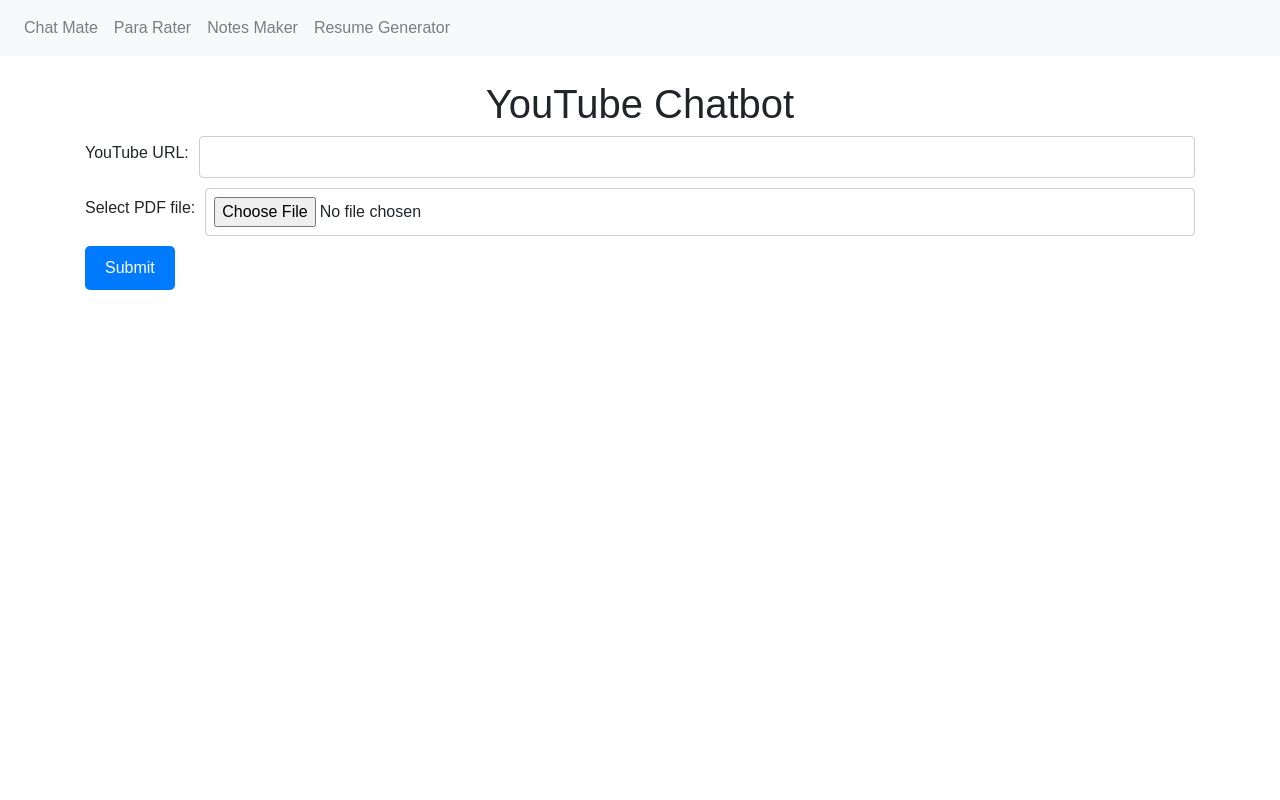
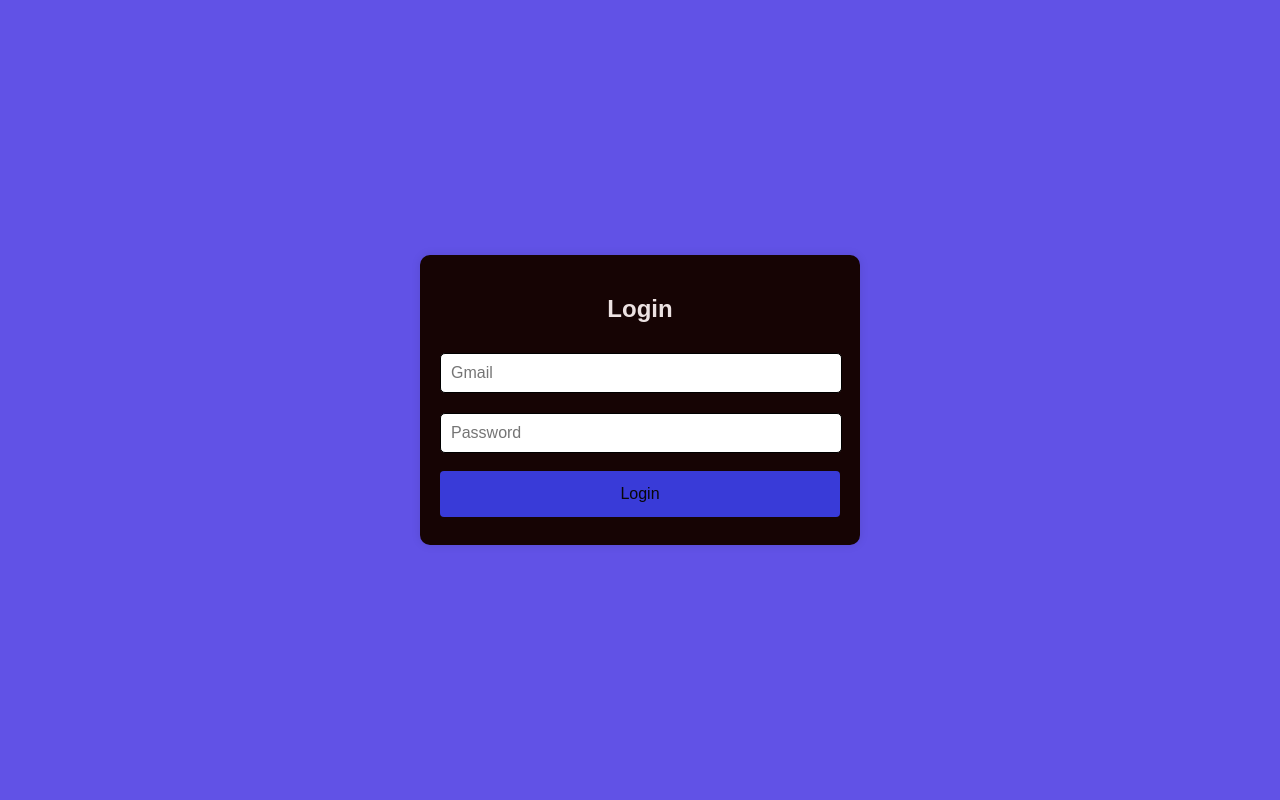
Before and after one commit to Abbilaash/StudyMate, a Flask app: page / in a window 1280 px wide. Run offline with Flask 3, Linux system fonts and the light colour scheme; some libraries are stand-ins or nearby versions.

Commit message:
latest update

```diff
--- a/app.py
+++ b/app.py
@@ -1,4 +1,4 @@
-from flask import Flask,render_template,request,send_file,jsonify,url_for,redirect
+from flask import Flask,render_template,request,send_file,jsonify,url_for,redirect,sessions
 from reportlab.lib.pagesizes import letter
 from reportlab.platypus import SimpleDocTemplate, Paragraph, Spacer
 from reportlab.lib.styles import getSampleStyleSheet, ParagraphStyle
@@ -8,23 +8,12 @@
 
 
 # adding all the required variables and universal instatiations
-sessions = {}
-sessions['username'] = "abbilaash"
 utube_chatbot_text = """"""
 
 
 # start the routing part of the application
-# Route the utube chatbot page
-@app.route('/utube_chatbot',methods=['GET','POST'])
-def utube_chatbot():
-    if request.method == 'POST':
-        text = request.form.get('text')
-        response = func.utube_chatbot(utube_chatbot_text,text)
-        return render_template('utube_chatbot.html',user_message=text, ai_response=response)
-    return render_template('utube_chatbot.html',response=utube_chatbot_text)
-
 # Route the main login page
-@app.route('/',methods=['GET','POST'])
+@app.route('/utube_upload',methods=['GET','POST'])
 def index():
     if request.method == 'POST':
         global utube_chatbot_text
@@ -38,7 +27,16 @@
             return redirect(url_for('utube_chatbot'))
         else:
             return render_template('index.html')
-    return render_template('index.html')
+    return render_template('index.html',username=sessions['username'])
+
+# Route the utube chatbot page
+@app.route('/utube_chatbot',methods=['GET','POST'])
+def utube_chatbot():
+    if request.method == 'POST':
+        text = request.form.get('text')
+        response = func.utube_chatbot(utube_chatbot_text,text)
+        return render_template('utube_chatbot.html',user_message=text, ai_response=response)
+    return render_template('utube_chatbot.html',response=utube_chatbot_text)
 
 
 
@@ -82,18 +80,41 @@
 
 
 # Route the notes maker page
-@app.route('/notes-maker')
+@app.route('/notes-generator',methods=['GET','POST'])
 def notes_maker():
+    if request.method == 'POST':
+        youtube_url = request.form['youtube_url']
+        preferences = request.form.getlist('preferences')
+        generate_transcript = func.youtube_transcript(youtube_url)
     return render_template('notes-maker.html')
+
+
+
 
 
 @app.route("/signup",methods=['GET','POST'])
 def signup():
+    if request.method == 'POST':
+        name = request.form['name']
+        email = request.form['email']
+        password = request.form['password']
+        func.signup(name,email,password)
+        return redirect(url_for('login'))
     return render_template('signup.html')
 
 
-@app.route("/login",methods=['GET','POST'])
+
+
+@app.route("/",methods=['GET','POST'])
 def login():
+    if request.method == 'POST':
+        email = request.form['gmail']
+        password = request.form['password']
+        temp = func.verify_login(email,password)
+        password = request.form['password']
+        if temp != "":
+            sessions['username'] = temp
+            return redirect(url_for('index'))
     return render_template('login.html')
 
 
--- a/requirements.txt
+++ b/requirements.txt
@@ -3,3 +3,4 @@
 youtube_transcript_api
 python-dotenv
 google-generativeai
+hashlib
--- a/templates/base.html
+++ b/templates/base.html
@@ -14,13 +14,13 @@
         <div class="collapse navbar-collapse" id="navbarNav">
             <ul class="navbar-nav">
                 <li class="nav-item">
-                    <a class="nav-link" href="/">Chat Mate</a>
+                    <a class="nav-link" href="/utube_upload">Chat Mate</a>
                 </li>
                 <li class="nav-item">
                     <a class="nav-link" href="/para-rater">Para Rater</a>
                 </li>
                 <li class="nav-item">
-                    <a class="nav-link" href="/notes-maker">Notes Maker</a>
+                    <a class="nav-link" href="/notes-generator">Notes Maker</a>
                 </li>
                 <li class="nav-item">
                     <a class="nav-link" href="/resume-generator">Resume Generator</a>
--- a/templates/index.html
+++ b/templates/index.html
@@ -17,14 +17,17 @@
             padding: 0;
         }
 
-        h1 {
-            text-align: center;
-        }
-
         .input-group {
             display: flex;
             align-items: center;
             margin-bottom: 10px;
+        }
+        .welcome{
+            font-weight: bold;
+        }
+
+        h2,h5{
+            text-align: center;
         }
 
         .input-group label {
@@ -113,7 +116,9 @@
 </head>
 <body>
 
-<h1>YouTube Chatbot</h1>
+<h1 class="welcome">Welcome {{username}}</h1><br>
+<h2>ChatMate</h2>
+<h5>This bot will answer all your questions from the lecture video or from the pdf</h5><br>
 <form id="submit-form" action="#" method="post" enctype="multipart/form-data">
     <div class="input-group">
         <label for="youtube_url">YouTube URL:</label>
--- a/templates/login.html
+++ b/templates/login.html
@@ -0,0 +1,66 @@
+<!DOCTYPE html>
+<html lang="en">
+<head>
+    <meta charset="UTF-8">
+    <meta name="viewport" content="width=device-width, initial-scale=1.0">
+    <title>Login</title>
+    <style>
+        body {
+            font-family: Arial, sans-serif;
+            background-color: #6152e6;
+            margin: 0;
+            padding: 0;
+            display: flex;
+            justify-content: center;
+            align-items: center;
+            height: 100vh;
+        }
+        .container {
+            background-color: #160404;
+            padding: 20px;
+            border-radius: 10px;
+            box-shadow: 0px 0px 10px rgba(0, 0, 0, 0.1);
+            max-width: 400px;
+            width: 100%;
+            text-align: center;
+        }
+        input[type="text"], input[type="password"] {
+            width: calc(100% - 20px);
+            padding: 10px;
+            margin: 10px 0;
+            border: 1px solid #000000;
+            border-radius: 5px;
+            font-size: 16px;
+        }
+        input[type="submit"] {
+            background-color: #393bd8;
+            color: rgb(8, 7, 7);
+            padding: 14px 20px;
+            margin: 8px 0;
+            border: none;
+            border-radius: 4px;
+            cursor: pointer;
+            width: 100%;
+            font-size: 16px;
+            transition: background-color 0.3s;
+        }
+        input[type="submit"]:hover {
+            background-color: #4025b9;
+        }
+        h2 {
+            color: #ece2e2;
+            margin-bottom: 20px;
+        }
+    </style>
+</head>
+<body>
+    <div class="container">
+        <h2>Login</h2>
+        <form action="/" method="post">
+            <input type="text" name="gmail" placeholder="Gmail" required><br>
+            <input type="password" name="password" placeholder="Password" required><br>
+            <input type="submit" value="Login">
+        </form>
+    </div>
+</body>
+</html>
```
Also changed, not shown: func.py (+31 -1 lines), studymate-256b0-firebase-adminsdk-gq2rk-0e5021aaf7.json (added, +13 -0 lines), templates/notes-maker.html (+156 -2 lines), templates/signup.html (+72 -0 lines).
